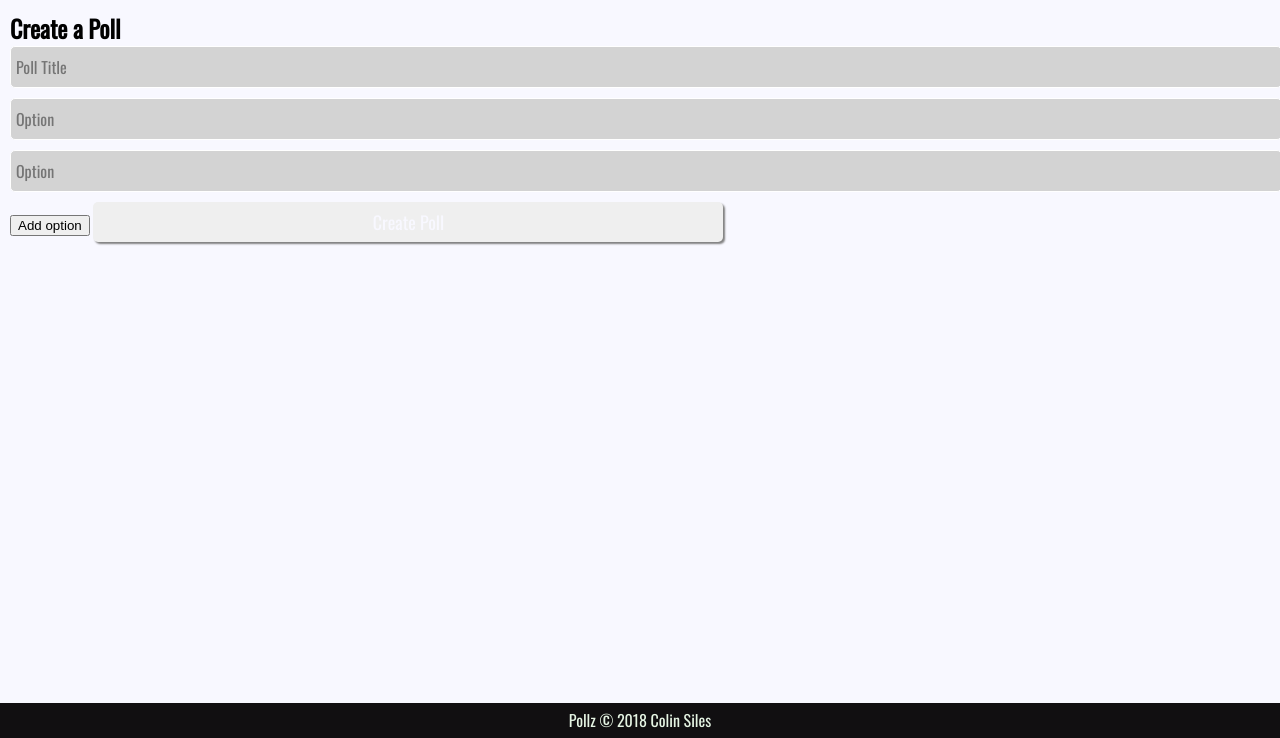
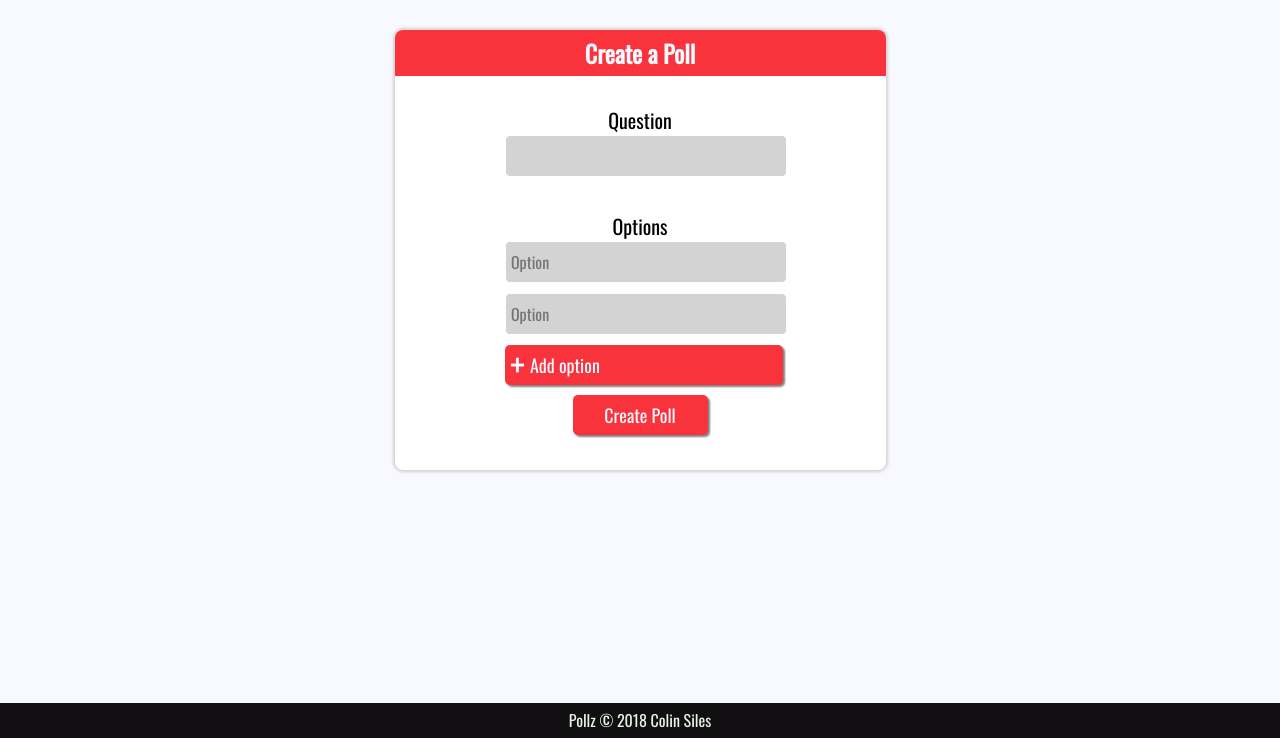
Before and after one commit to sColin16/pollz, a Flask app: page /create in a window 1280 px wide. Shown: the part 62-800 px from the top of the page. Run offline with Flask 2, Linux system fonts and the light colour scheme; the visitor is signed in with stand-in values (Sample User, id 1); some web fonts are replaced.

Commit message:
Formatted create poll page.

```diff
--- a/app/static/main.css
+++ b/app/static/main.css
@@ -93,7 +93,7 @@ h1, h2 {
     }
 }
 
-input[type=email], input[type=password], input[type=text] {
+#form-box input[type=email], input[type=password], input[type=text] {
     background-color: lightgrey;
     border: 1px solid white;
     outline: none;
@@ -112,7 +112,7 @@ input:focus {
     transition: 0.4s;
 }
 
-input[type=submit] {
+#form-box input[type=submit], button {
     color: #F8F8ff;
     box-shadow: 2px 2px 2px grey;
     border: none;
@@ -128,7 +128,7 @@ input[type=submit] {
     font-size: 18px;
 }
 
-input[type=submit]:hover {
+#form-box input[type=submit]:hover, button:hover {
     transform: translate(2px, 2px);
     box-shadow: none;
     transition: background-color 0.2s;
@@ -150,6 +150,14 @@ input[type=submit]:hover {
     background-color: #3172D8;
 }
 
+.create-form {
+    background-color: #f8333c;
+}
+
+.create-form[type=submit]:hover, button:hover{
+    background-color: #E22F37;
+}
+
 .form-container{
     display: inline-block;
     width:270px;
@@ -169,6 +177,27 @@ input[type=submit]:hover {
     color: #F8F8ff;
 }
 
+.form-header {
+    font-size: 20px;
+}
+
+#add-option {
+    width:103%;
+    text-align: left;
+    padding: -10px;
+}
+
+#plus-text {
+    margin-left: 20px;
+}
+
+#plus-symbol {
+    margin-top: -15px;
+    font-size: 36px;
+    vertical-align: middle;
+    position: absolute;
+}
+
 footer {
     background-color: #110F11;
     color: #E5F4E3;
--- a/app/templates/create.html
+++ b/app/templates/create.html
@@ -2,23 +2,23 @@
 
 {% block body %}
 
-<h2>Create a Poll</h2>
-
-{% with messages = get_flashed_messages() %}
-
-<strong>{{ messages[0]|safe }}</strong>
-
-{% endwith %}
-
-<form action = '/create' method = 'POST' id = create-form>
-    <input required type = 'text' name = 'title' placeholder = 'Poll Title'><br>
-    <div style ='display: none' class = option-field><input type = 'text' name = 'none' placeholder = 'Option'><br></div>
-    <div class = option-field><input required type = 'text' name = 'options[]' placeholder = 'Option'><br></div>
-    <div class = option-field><input required type = 'text' name = 'options[]' placeholder = 'Option'><br></div>
-    <button type = button id = add-option>Add option</button>
-    <input type = 'submit' value = 'Create Poll'>
-</form>
-
+<div id = form-box-wrapper>
+    <div id = form-box>
+        <h2 class = "form-title create-form" >Create a Poll</h2><br>
+        <div class = form-container>
+            <form action = '/create' method = 'POST' id = create-form>
+                <div class = 'form-header'>Question</div>
+                <input required type = 'text' name = 'title'><br>
+                <div style ='display: none' class = option-field><input type = 'text' name = 'none' placeholder = 'Option'></div><br>
+                <div class = 'form-header'>Options</div>
+                <div class = option-field><input required type = 'text' name = 'options[]' placeholder = 'Option'><br></div>
+                <div class = option-field><input required type = 'text' name = 'options[]' placeholder = 'Option'><br></div>
+                <button type = button id = add-option class = "create-form"><span id = plus-symbol>&plus;</span> <span id = plus-text>Add option</span></button><br>
+                <input type = 'submit' value = 'Create Poll' class = "create-form">
+            </form>
+        </div>
+    </div>
+</div>
 <script src = 'static/create.js' type = 'text/javascript'></script>
 
 {% endblock %}
--- a/app/templates/layout.html
+++ b/app/templates/layout.html
@@ -3,13 +3,13 @@
 <html>
     <head>
         <!-- Global site tag (gtag.js) - Google Analytics -->
-        <script async src="https://www.googletagmanager.com/gtag/js?id=UA-112815729-1"></script>
+        <!--<script async src="https://www.googletagmanager.com/gtag/js?id=UA-112815729-1"></script>
         <script>
             window.dataLayer = window.dataLayer || [];
             function gtag(){dataLayer.push(arguments);}
             gtag('js', new Date());
             gtag('config', 'UA-112815729-1');
-        </script>
+        </script> -->
 
         <meta name="viewport" content="width=device-width, initial-scale=1.0">
 
```
